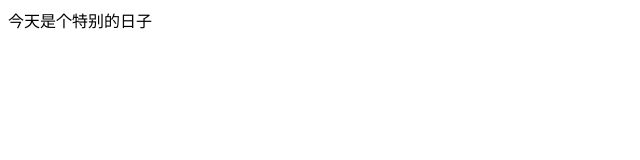
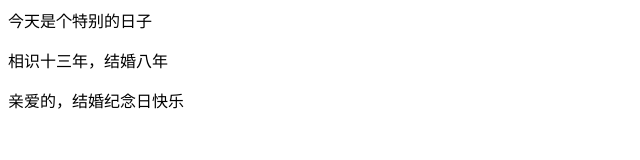
Before and after one commit to xjia520/xjia520.github.io, a plain HTML site: page index.html in a window 1280 px wide. Shown: the whole page, without its empty margins (0-640 px from the left). Drawn offline with Linux system fonts and the light colour scheme.

Commit message:
Update index.html

```diff
--- a/index.html
+++ b/index.html
@@ -1 +1,3 @@
 <p> 今天是个特别的日子 </p>
+<p> 相识十三年，结婚八年 </p>
+<p> 亲爱的，结婚纪念日快乐 </p>
```
